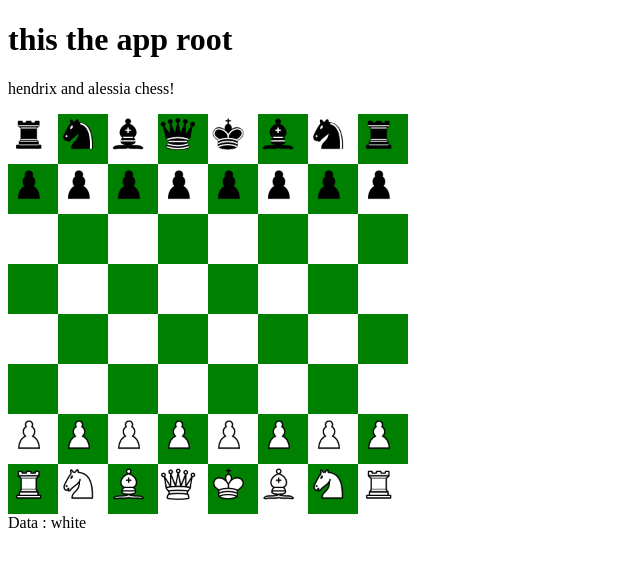
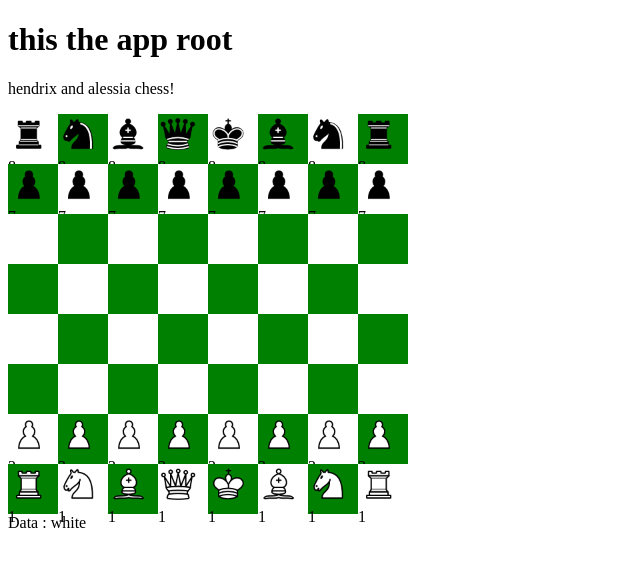
Before and after one commit to kwarog609/chesskidstrainer, an Angular app: page / in a window 1280 px wide. Shown: the top 566 px of the page, without its empty margins (0-640 px from the left). Built offline with nearby package versions, Linux system fonts and the light colour scheme.

Commit message:
fixed pawn forward movement, no capture and enpasant yet

```diff
--- a/src/app/components/board/board.component.html
+++ b/src/app/components/board/board.component.html
@@ -5,7 +5,7 @@
     <!-- style = "display: flex;  flex-direction: row; flex-wrap: wrap;"        -->
         <div (drop)="onDrop($event, cells)"  [ngStyle]="{'background-color': cells.color , 'height': cells.size, 'width': cells.size}">
             <div draggable="true" *ngIf="cells.piece != ''">
-                <img src="{{cells.piece_url}}" width="40px" height="40px">
+                <img src="{{cells.piece_url}}" width="40px" height="40px"> {{cells.rank}}
             </div>
         </div>
     </div>
--- a/src/app/components/board/board.component.ts
+++ b/src/app/components/board/board.component.ts
@@ -72,33 +72,52 @@ export class BoardComponent {
          color = (color == bcolor) ? wcolor :bcolor;
          let piece = this.assign_officer(rank, files)
          const name = (files + String(rank))
-         this.board1.push(new Square(count,name,color, piece[0], piece[1], rank, files))
-         console.log(files + String(rank) + piece[0] + piece[1])
+         this.board1.push(new Square(count,name,color, piece[0], piece[1], piece[2], rank, files))
          count++
       })
     }
   }
+  private get_position(file: number, rank: number) {
+    //returns a square name
+    let move = String.fromCharCode(96 + file) + "" + rank
+    return move
+  }
 
-  private check_legal_moves(from_square: String, piece: String): string{
+  private get_index(name: String){
+    //returns rank and file in number
+    let file =  ((this.board1.filter(x => x.cell_name == name))[0].file).valueOf()
+    let rank = ((this.board1.filter(x => x.cell_name == name))[0].rank).valueOf()
+    // convert numbers to letters String.fromCharCode(97 + n)
+    // let possible_moves = String.fromCharCode(97 + current_square_rank)
+    let file_transformed = parseInt(file , 36) -9
+    console.log("file: " + file + '  rank: ' + rank)
+    return [file_transformed, rank]
+  }
+
+  private check_legal_moves(from_square: String, piece: String, color: String, target_square: string): string{
       //possible moves
       //parseInt('a', 36) - 9 convert to number
-     let file =  ((this.board1.filter(x => x.cell_name == from_square))[0].file).valueOf()
-    let current_square_file = parseInt(file , 36) -9
-    let current_square_rank = ((this.board1.filter(x => x.cell_name == from_square))[0].rank).valueOf()
-    console.log(current_square_file)
-    console.log(current_square_rank)
-    let move = ''
+    let piece_color = color
+    let file = this.get_index(from_square)[0]
+    let rank = this.get_index(from_square)[1]
     switch(piece){
       case 'pawn':{
-        current_square_rank += 1;
-        // convert numbers to letters String.fromCharCode(97 + n)
-        // let possible_moves = String.fromCharCode(97 + current_square_rank)
+        if (piece_color == 'white') {
+            rank += 1;
+        } else {
+          rank -= 1;
+        }
+
         // console.log("possible moves: " + possible_moves)
-        move = file + "" + current_square_rank
-        console.log(move)
-        if(((this.board1.filter(x => x.cell_name == move))[0].piece).valueOf() != '') {
-          return 'legal'
-          console.log('legal')
+      let move = this.get_position(file, rank)
+      console.log("move: " + move)
+      let possible_moves = (this.board1.filter(x => x.cell_name == move))[0];
+      console.log("possible move: " + possible_moves.cell_name)
+      console.log("possible move: " + possible_moves.piece)
+      console.log("target square: " + target_square)
+      if(((possible_moves.piece) == '' && target_square == move)) {
+        console.log('legal')
+        return 'legal'
         } else {
           break;
         }
@@ -128,12 +147,14 @@ export class BoardComponent {
     const piece = move_from.piece;
     const from_square = (move_from.cell_name)
     const to_square = move_to.cell_name
+    const piece_color = move_from.piece_color
 
     // call move checker
     const current_square = this.board1.filter(x => x.cell_name == from_square) //returns current square
+    const target_square = this.board1.filter(x => x.cell_name == to_square) // returns target square
     console.log(current_square)
 
-    if(this.check_legal_moves(from_square, piece) == 'legal'){
+    if(this.check_legal_moves(from_square, piece, piece_color, target_square[0].cell_name.valueOf()) == 'legal'){
       return true;
     }
 
@@ -143,29 +164,34 @@ export class BoardComponent {
     // let piece = (rank == 2 || rank == 7) ? 'pawn' : '';
     let piece = ''
     let officer = this.initial_piece[file]
-    let piece_color = ""
+    let url_ext = ""
+    let piece_color = ''
     if(rank == 2  ){
      piece = 'pawn';
-     piece_color = "w_"
+     url_ext = "w_"
+     piece_color = 'white'
     } else if (rank == 7){
       piece = 'pawn';
-      piece_color = "b_"
+      url_ext = "b_"
+      piece_color = 'black'
     } else if (rank == 8){
       piece = officer;
-      piece_color = "b_"
+      url_ext = "b_"
+      piece_color = 'black'
     } else if (rank == 1){
       piece = officer;
-      piece_color = "w_"
+      url_ext = "w_"
+      piece_color = 'white'
     } else {
      piece = ''
     }
-    const url = 'assets/img/' + piece_color + piece + '.png';
+    const url = 'assets/img/' + url_ext + piece + '.png';
 
     // console.log(this.initial_piece.[file] )
     // console.log(_.get(this.initial_piece, file))
     // return this.initial_piece[file]
     // console.log(Object.keys(this.initial_piece))
-    return [piece , url]
+    return [piece , url, piece_color]
   }
 
   onDragStart(cell: any){
@@ -175,7 +201,6 @@ export class BoardComponent {
   }
   onDrop(event: any, move: Square){
     console.log("ondrop")
-    console.log(move.cell_id + '' + move.cell_name)
     if ( this.check_legal(this.current_drag, move) == true ) {
       // console.log(cell.piece)
       // console.log(this.board1[index])
@@ -183,9 +208,10 @@ export class BoardComponent {
       // console.log(this.current_drag.piece)
       // to drop place = from current drag
       this.player_turn = (this.player_turn == 'black') ? "white":"black";
-      const index = parseInt(String(move.cell_id)) - 1
+      const index = parseInt(String(move.cell_id)) - 1;
       this.board1[index].piece = this.current_drag.piece
       this.board1[index].piece_url = this.current_drag.piece_url
+      this.board1[index].piece_color = this.current_drag.piece_color
       // then set null the from place
       this.current_drag.piece = ''
       this.current_drag.piece_url = ''
--- a/src/app/models/squares.ts
+++ b/src/app/models/squares.ts
@@ -14,6 +14,7 @@ export class Square
     public color: String = 'black';
     public piece: String = '';
     public piece_url: String = '';
+    public piece_color: String = '';
     public rank: Number = 1;
     public file: String = '';
 
@@ -24,6 +25,7 @@ export class Square
      color: String ,
      piece: String,
      piece_url: String,
+     piece_color: String,
      rank: Number,
      file: String,
 
@@ -34,8 +36,10 @@ export class Square
     this.color = color;
     this.piece = piece;
     this.piece_url = piece_url;
+    this.piece_color = piece_color;
     this.rank = rank;
     this.file = file;
+
 
 
   // }
```
